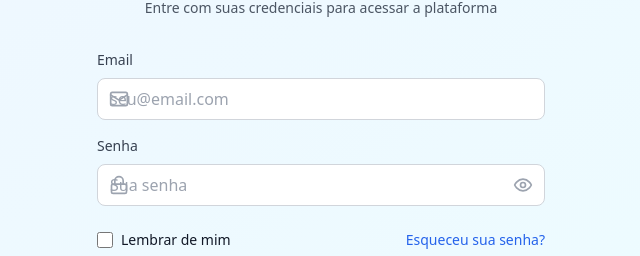
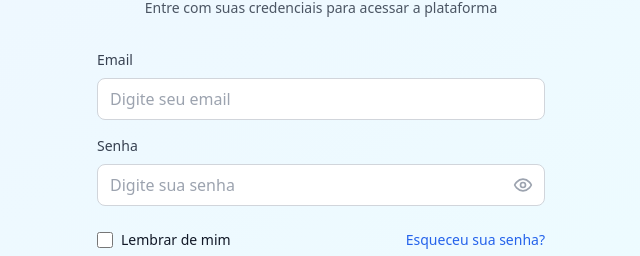
Before and after one commit to flfogaca/gerenciadorTarefa, a React (Vite) app: page /login in a window 1280 px wide. Shown: the part 182-438 px from the top of the page, without its empty margins (319-959 px from the left). Built offline with nearby package versions, Linux system fonts and the light colour scheme.

Commit message:
ajuste input

```diff
--- a/src/pages/Login.tsx
+++ b/src/pages/Login.tsx
@@ -1,5 +1,5 @@
 import { useState } from 'react';
-import { Eye, EyeOff, Mail, Lock, ArrowRight } from 'lucide-react';
+import { Eye, EyeOff, ArrowRight } from 'lucide-react';
 import { useAuth } from '../contexts/AuthContext';
 import { useNavigate } from 'react-router-dom';
 
@@ -60,9 +60,6 @@ export default function Login() {
                 Email
               </label>
               <div className="relative">
-                <div className="absolute inset-y-0 left-0 pl-3 flex items-center pointer-events-none">
-                  <Mail className="h-5 w-5 text-gray-400" />
-                </div>
                 <input
                   id="email"
                   name="email"
@@ -72,7 +69,7 @@ export default function Login() {
                   value={email}
                   onChange={(e) => setEmail(e.target.value)}
                   className="input-field"
-                  placeholder="seu@email.com"
+                  placeholder="Digite seu email"
                 />
               </div>
             </div>
@@ -82,9 +79,6 @@ export default function Login() {
                 Senha
               </label>
               <div className="relative">
-                <div className="absolute inset-y-0 left-0 pl-3 flex items-center pointer-events-none">
-                  <Lock className="h-5 w-5 text-gray-400" />
-                </div>
                 <input
                   id="password"
                   name="password"
@@ -94,7 +88,7 @@ export default function Login() {
                   value={password}
                   onChange={(e) => setPassword(e.target.value)}
                   className="input-field"
-                  placeholder="Sua senha"
+                  placeholder="Digite sua senha"
                 />
                 <div className="absolute inset-y-0 right-0 pr-3 flex items-center">
                   <button
```
